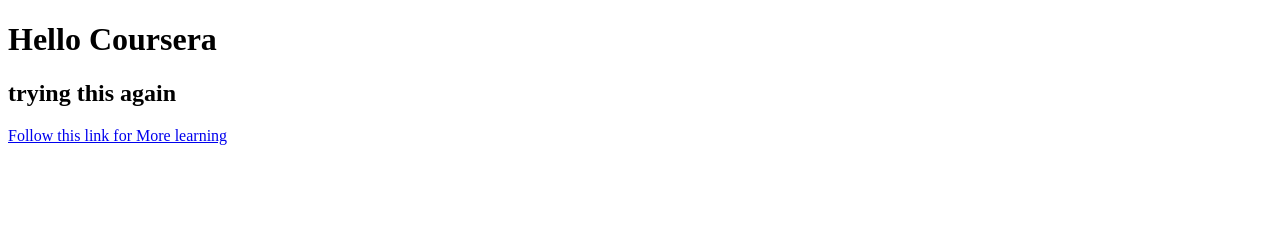
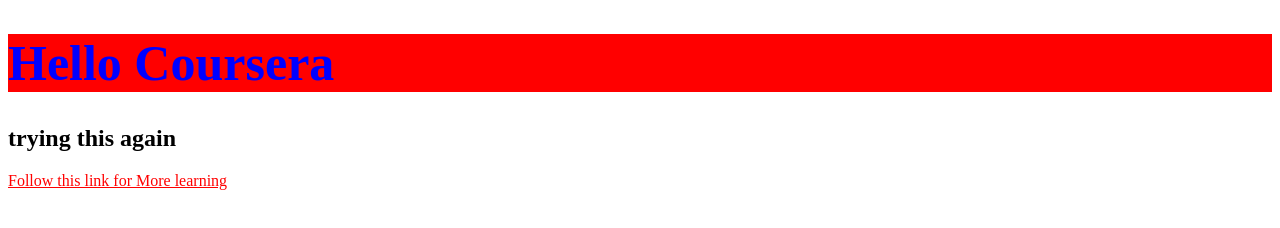
Before and after one commit to RobertFroli/coursera-test, a plain HTML site: page site/index.html in a window 1280 px wide. Drawn offline with Linux system fonts and the light colour scheme.

Commit message:
changed today

```diff
--- a/site/index.html
+++ b/site/index.html
@@ -3,6 +3,16 @@
 <head>
 	<title>My First Website</title>
 </head>
+<style>
+	h1 {
+		color: blue;
+		font-size:50px;
+		background-color: red;
+	}
+	a {
+		color: red
+	}
+</style>
 <body>
 <h1>Hello Coursera</h1>
 <h2>trying this again</h2>
```
